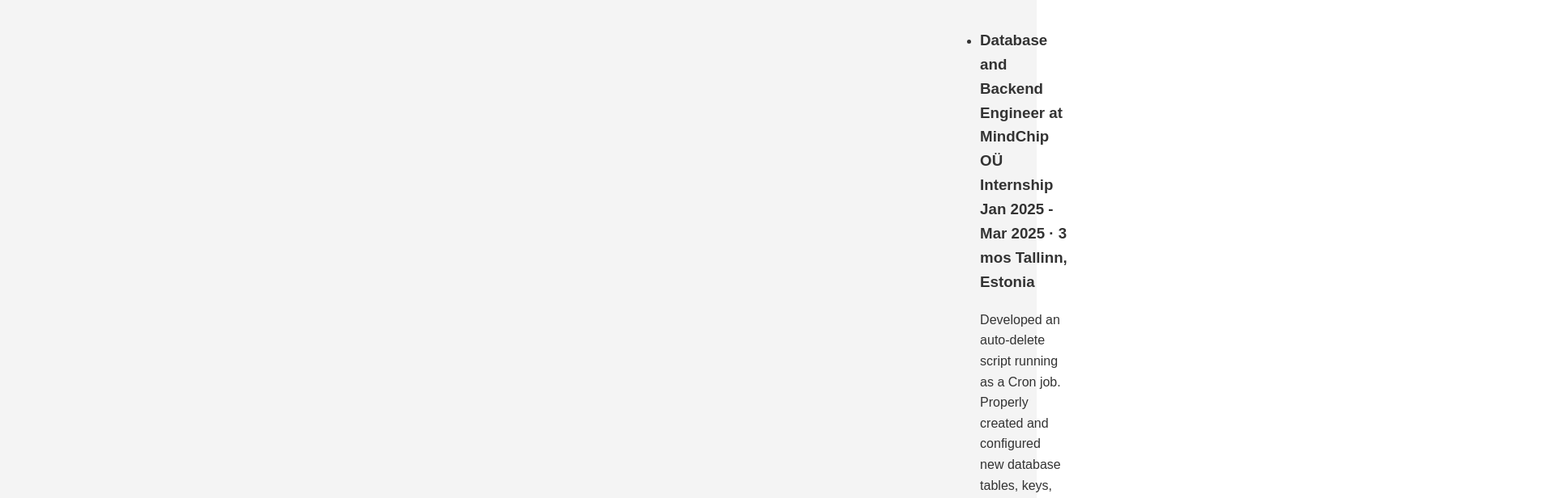
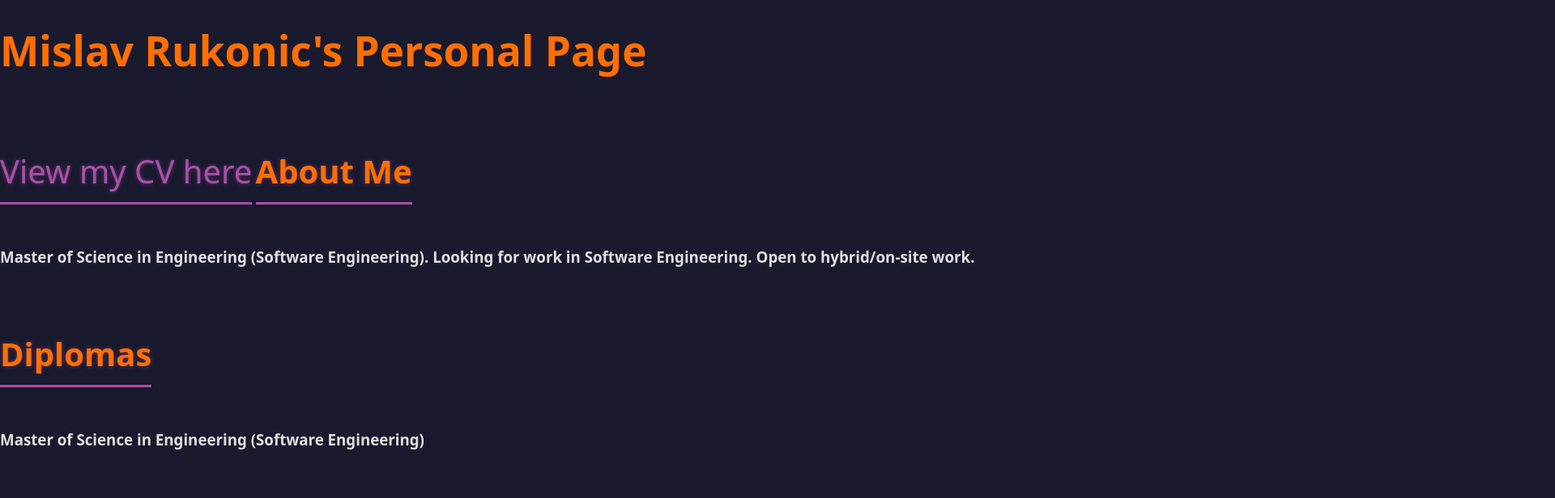
Before and after one commit to mislavrukonic/mislavrukonic.github.io, a React (Vite) app: page / in a window 1280 px wide. Shown: the top 616 px of the page at 81% size, 1920 px wide, since content can reach past the window. Built offline with nearby package versions, Linux system fonts and the light colour scheme.

Commit message:
edit styling

```diff
--- a/src/App.css
+++ b/src/App.css
@@ -1,21 +1,8 @@
-:root {
-    --primary-color: #3498db;
-    --secondary-color: #2c3e50;
-    --text-color: #333;
-    --bg-color: #f4f4f4;
-}
+/* -------------------------------------------------------------------------- */
+/* Global Structure & Layout                                   */
+/* -------------------------------------------------------------------------- */
 
-html {
-    scroll-behavior: smooth;
-}
-
-body {
-    font-family: Arial, sans-serif;
-    line-height: 1.6;
-    margin: 0;
-    background-color: var(--bg-color);
-    color: var(--text-color);
-}
+/* Note: Root variables moved to index.css for global access */
 
 .App {
     display: flex;
@@ -23,14 +10,25 @@ body {
     min-height: 100vh;
 }
 
-/* Header and Navigation */
+.app-container {
+    max-width: 1400px;
+    margin: 0 auto;
+    padding: 0 1rem;
+}
+
+/* -------------------------------------------------------------------------- */
+/* Header and Navigation (Themed) */
+/* -------------------------------------------------------------------------- */
 .header {
-    background-color: var(--secondary-color);
-    color: white;
+    background-color: var(--color-card-bg);
+    /* Darker tone for header */
+    color: var(--color-text-light);
     padding: 1rem 2rem;
     position: sticky;
     top: 0;
     z-index: 1000;
+    box-shadow: 0 2px 10px rgba(0, 0, 0, 0.5);
+    /* Added subtle shadow */
 }
 
 .navbar {
@@ -41,6 +39,9 @@ body {
 
 .logo {
     margin: 0;
+    font-size: 1.5rem;
+    font-weight: bold;
+    color: var(--color-accent-pumpkin);
 }
 
 .nav-links {
@@ -51,80 +52,89 @@ body {
 }
 
 .nav-links a {
-    color: white;
+    color: var(--color-text-light);
     text-decoration: none;
     transition: color 0.3s;
 }
 
 .nav-links a:hover {
-    color: var(--primary-color);
+    color: var(--color-accent-pumpkin);
+    /* Orange hover accent */
 }
 
-/* Hero Section */
+/* -------------------------------------------------------------------------- */
+/* Hero Section (Themed) */
+/* -------------------------------------------------------------------------- */
 .hero-section {
-    background-color: #fff;
     text-align: center;
-    padding: 4rem 2rem;
+    padding: 8rem 1rem;
     display: flex;
     justify-content: center;
     align-items: center;
-    height: calc(100vh - 80px);
-    /* Adjust based on header height */
+    min-height: calc(100vh - 80px);
     flex-direction: column;
 }
 
 .hero-content h2 {
     font-size: 3rem;
-    color: var(--secondary-color);
+    border: none;
+    padding: 0;
     margin-bottom: 1rem;
+    color: var(--color-accent-pumpkin);
 }
 
 .hero-content p {
-    font-size: 1.2rem;
-    max-width: 600px;
+    font-size: 1.5rem;
+    max-width: 700px;
     margin: 0 auto 2rem;
+    color: var(--color-text-light);
 }
 
 .cta-button {
-    background-color: var(--primary-color);
-    color: white;
-    padding: 0.8rem 1.5rem;
-    text-decoration: none;
-    border-radius: 5px;
-    border: none;
-    font-size: 1rem;
-    cursor: pointer;
-    transition: background-color 0.3s;
+    /* Uses general button styling from index.css, only need to define background colors */
+    background-color: var(--color-accent-pumpkin);
+    color: var(--color-primary-dark);
 }
 
 .cta-button:hover {
-    background-color: #2980b9;
+    background-color: #ff8c33;
+    transform: translateY(-2px);
+    /* Combined orange and green glow on hover */
+    box-shadow: 0 4px 10px rgba(255, 111, 0, 0.4), 0 0 15px var(--color-success-green);
 }
 
+/* -------------------------------------------------------------------------- */
 /* Sections */
+/* -------------------------------------------------------------------------- */
 main section {
     padding: 4rem 2rem;
     text-align: center;
+    border-bottom: 1px solid var(--color-card-bg);
 }
 
-main section:nth-child(odd) {
-    background-color: #fff;
-}
-
+/* Enforce dark theme background for all sections */
+main section:nth-child(odd),
 main section:nth-child(even) {
-    background-color: var(--bg-color);
+    background-color: var(--color-primary-dark);
 }
 
 h2 {
     font-size: 2.5rem;
     margin-bottom: 2rem;
-    color: var(--secondary-color);
+    color: var(--color-accent-pumpkin);
+    border-bottom: 3px solid var(--color-secondary-purple);
+    display: inline-block;
+    padding-bottom: 0.5rem;
+    text-shadow: 0 0 5px rgba(168, 80, 168, 0.5);
+    /* Subtle magenta glow */
 }
 
-/* Portfolio Grid */
+/* -------------------------------------------------------------------------- */
+/* Portfolio Grid (Themed) */
+/* -------------------------------------------------------------------------- */
 .portfolio-grid {
     display: grid;
-    grid-template-columns: repeat(auto-fit, minmax(300px, 1fr));
+    grid-template-columns: repeat(auto-fit, minmax(280px, 1fr));
     gap: 2rem;
     justify-content: center;
     max-width: 1200px;
@@ -132,29 +142,85 @@ h2 {
 }
 
 .portfolio-item {
-    background-color: #fff;
-    border: 1px solid #ddd;
-    padding: 1rem;
+    background-color: var(--color-card-bg);
+    border: 1px solid var(--color-secondary-purple);
+    padding: 1.5rem;
     border-radius: 8px;
-    transition: transform 0.3s;
+    transition: transform 0.3s, box-shadow 0.3s;
 }
 
 .portfolio-item:hover {
-    transform: translateY(-5px);
+    transform: translateY(-8px);
+    /* Increased lift */
+    /* Magenta glow shadow for a thematic effect */
+    box-shadow: 0 12px 25px rgba(168, 80, 168, 0.6), 0 0 15px rgba(168, 80, 168, 0.3);
+}
+
+.portfolio-item h3 {
+    color: var(--color-text-light);
+    margin-bottom: 0.5rem;
 }
 
 .portfolio-item img {
     max-width: 100%;
     height: 200px;
     object-fit: cover;
-    /* This makes sure the image covers the entire box without stretching */
     object-position: center;
-    /* This centers the image within the box */
     border-radius: 5px;
     margin-bottom: 1rem;
+    border: 2px solid var(--color-accent-pumpkin);
+    /* Orange frame */
 }
 
-/* Contact Form */
+/* -------------------------------------------------------------------------- */
+/* Skills Section (Themed & Centered) */
+/* -------------------------------------------------------------------------- */
+.skills-list {
+    text-align: center;
+    margin: 0 auto;
+    padding: 0;
+    max-width: 700px;
+}
+
+.skills-list ul {
+    list-style: none;
+    padding: 0;
+    display: inline-block;
+    text-align: left;
+}
+
+.skills-list li {
+    background-color: var(--color-card-bg);
+    margin: 0.5rem 0;
+    padding: 0.5rem 1rem;
+    border-left: 5px solid var(--color-success-green);
+    /* Bright Green accent */
+    border-radius: 4px;
+    font-size: 1.1rem;
+    transition: background-color 0.2s;
+}
+
+.skills-list li:hover {
+    background-color: #453846;
+}
+
+/* -------------------------------------------------------------------------- */
+/* Contact Form (Themed) */
+/* -------------------------------------------------------------------------- */
+.socials-section,
+.contact-section {
+    text-align: center;
+}
+
+.socials-list {
+    margin-top: 2rem;
+}
+
+.social-item {
+    font-size: 1.25rem;
+    margin: 0.5rem 0;
+}
+
 .contact-form {
     display: flex;
     flex-direction: column;
@@ -166,20 +232,35 @@ h2 {
 .contact-form label {
     margin-top: 1rem;
     font-weight: bold;
+    color: var(--color-secondary-purple);
 }
 
 .contact-form input,
 .contact-form textarea {
     padding: 0.8rem;
     margin-top: 0.5rem;
-    border: 1px solid #ddd;
+    border: 1px solid var(--color-secondary-purple);
     border-radius: 5px;
     font-size: 1rem;
+    background-color: var(--color-card-bg);
+    color: var(--color-text-light);
+    transition: border-color 0.3s, box-shadow 0.3s;
+    /* Added transition for smooth focus */
+}
+
+/* Applying bright green to input focus for visual feedback */
+.contact-form input:focus,
+.contact-form textarea:focus {
+    outline: none;
+    /* Remove default browser outline */
+    border-color: var(--color-success-green);
+    box-shadow: 0 0 10px rgba(97, 255, 51, 0.6);
+    /* Green glow on focus */
 }
 
 .submit-button {
-    background-color: var(--primary-color);
-    color: white;
+    background-color: var(--color-accent-pumpkin);
+    color: var(--color-primary-dark);
     padding: 1rem;
     margin-top: 1.5rem;
     border: none;
@@ -190,15 +271,5 @@ h2 {
 }
 
 .submit-button:hover {
-    background-color: #2980b9;
+    background-color: #ff8c33;
 }
-
-.skills-list {
-    display: inline-block;
-    margin: 0 auto;
-    text-align: left;
-}
-
-.skills-section {
-    text-align: center;
-}
--- a/src/index.css
+++ b/src/index.css
@@ -1,11 +1,31 @@
+/* -------------------------------------------------------------------------- */
+/* --- Spooky Theme Variables (VS Code Palette) --- */
+/* -------------------------------------------------------------------------- */
 :root {
+    --color-primary-dark: #1a1a2e;
+    /* Deep Graveyard Background */
+    --color-text-light: #e0e0e0;
+    /* Ghostly White Text */
+    --color-accent-pumpkin: #ff6f00;
+    /* Bright Orange Accent */
+    --color-secondary-purple: #a850a8;
+    /* Muted Magenta/Purple */
+    --color-card-bg: #33222e;
+    /* Dark Card/Highlight Background */
+    --color-link-hover: #ff3333;
+    /* Blood Red for Link Hover */
+    --color-success-green: #61ff33;
+    /* <-- NEW: High-Visibility Green */
+
+    /* Retained existing Vite font settings */
     font-family: system-ui, Avenir, Helvetica, Arial, sans-serif;
     line-height: 1.5;
     font-weight: 400;
 
-    color-scheme: light dark;
-    color: rgba(255, 255, 255, 0.87);
-    background-color: #242424;
+    /* Enforce Dark Theme */
+    color-scheme: dark;
+    color: var(--color-text-light);
+    background-color: var(--color-primary-dark);
 
     font-synthesis: none;
     text-rendering: optimizeLegibility;
@@ -13,29 +33,38 @@
     -moz-osx-font-smoothing: grayscale;
 }
 
+/* Base Link Styling - Themed */
 a {
     font-weight: 500;
-    color: #646cff;
+    color: var(--color-secondary-purple);
+    /* Themed link color */
     text-decoration: inherit;
+    transition: color 0.3s ease;
 }
 
 a:hover {
-    color: #535bf2;
+    color: var(--color-link-hover);
+    /* Themed hover color */
 }
 
+/* Body Styling - Resetting to standard web page layout */
 body {
     margin: 0;
-    display: flex;
-    place-items: center;
+    padding: 0;
+    display: block;
+    /* Overrides the default 'display: flex; place-items: center;' */
     min-width: 320px;
     min-height: 100vh;
 }
 
+/* H1 Styling - Themed */
 h1 {
     font-size: 3.2em;
     line-height: 1.1;
+    color: var(--color-accent-pumpkin);
 }
 
+/* Button Styling - Retained and updated hover border */
 button {
     border-radius: 8px;
     border: 1px solid transparent;
@@ -49,7 +78,7 @@ button {
 }
 
 button:hover {
-    border-color: #646cff;
+    border-color: var(--color-accent-pumpkin);
 }
 
 button:focus,
@@ -57,17 +86,4 @@ button:focus-visible {
     outline: 4px auto -webkit-focus-ring-color;
 }
 
-@media (prefers-color-scheme: light) {
-    :root {
-        color: #213547;
-        background-color: #ffffff;
-    }
-
-    a:hover {
-        color: #747bff;
-    }
-
-    button {
-        background-color: #f9f9f9;
-    }
-}
+/* Removed light media query as we are enforcing the dark theme */
```
